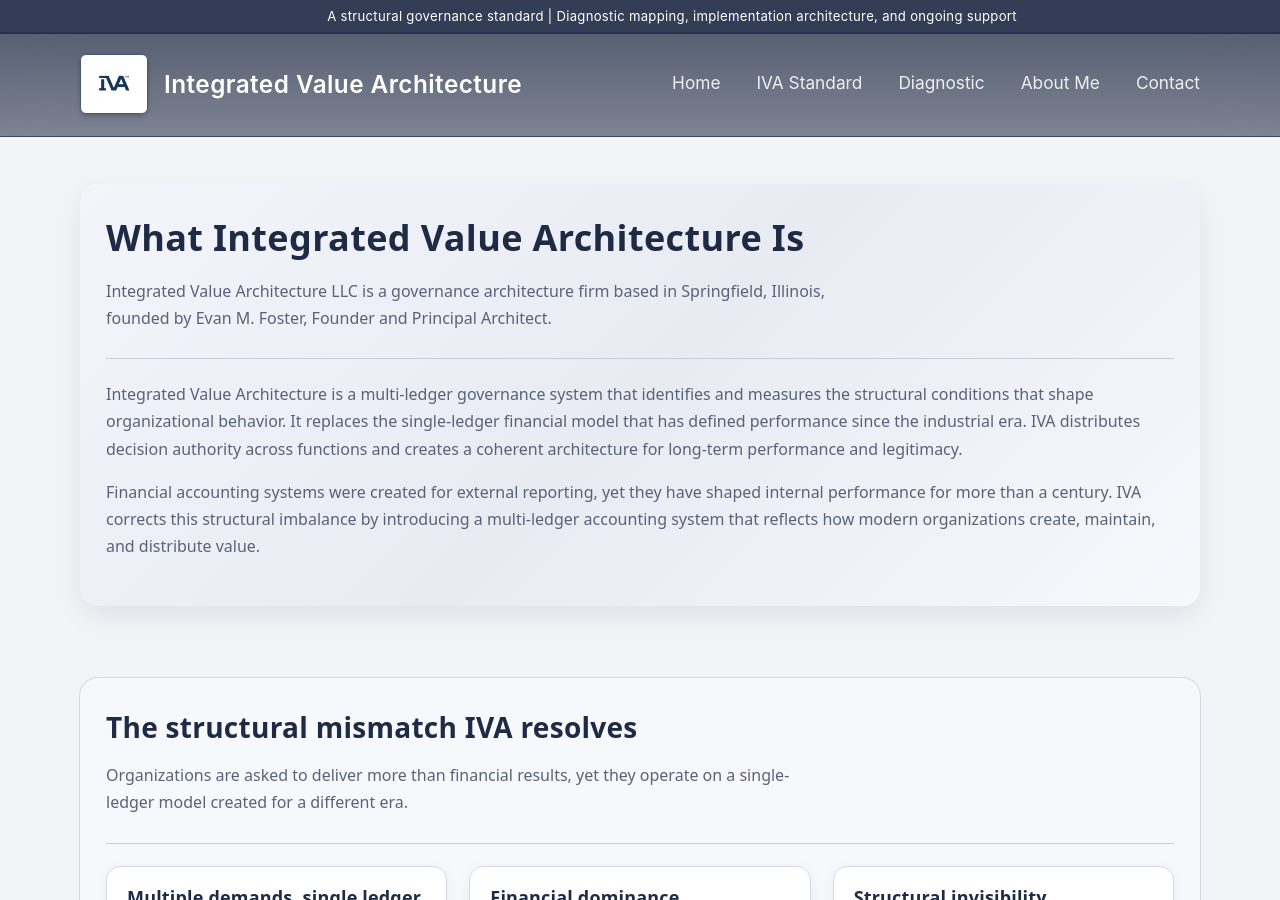
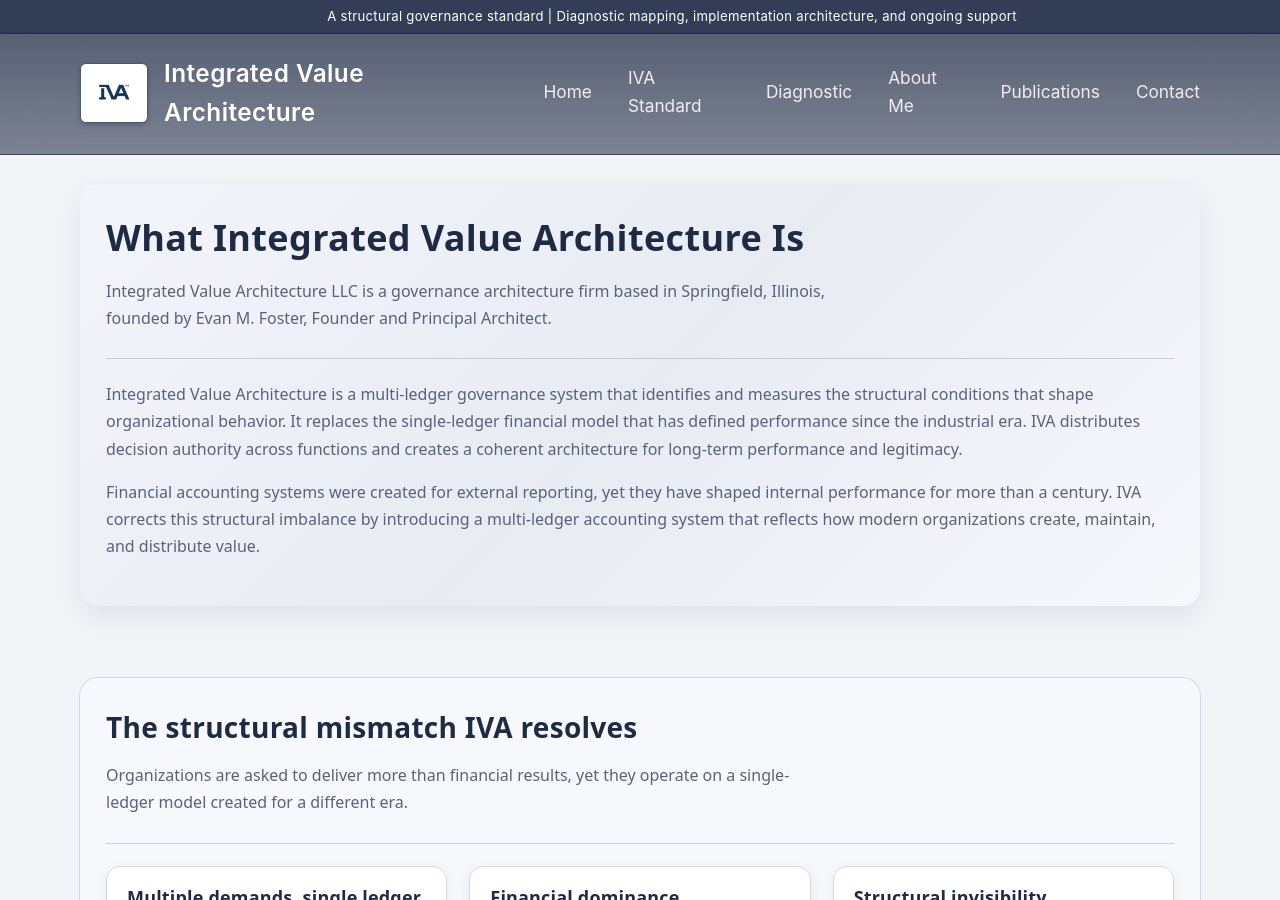
Before and after one commit to efost7873/integratedvaluearchitecture.com, a Jekyll site: the page built from index.html, in a window 1280 px wide and 900 px high. Built offline with Jekyll 4.4.1, drawn with Linux system fonts in a browser that asks for light colours.

Commit message:
Add publication to header nav

```diff
--- a/_includes/header.html
+++ b/_includes/header.html
@@ -21,6 +21,7 @@
       <a class="iva-header-link" href="{{ site.baseurl }}/standard">IVA Standard</a>
       <a class="iva-header-link" href="{{ site.baseurl }}/diagnostic">Diagnostic</a>
       <a class="iva-header-link" href="{{ site.baseurl }}/about-me">About Me</a>
+      <a class="iva-header-link" href="{{ site.baseurl }}/publications">Publications</a>
       <a class="iva-header-link" href="{{ site.baseurl }}/contact">Contact</a>
     </nav>
   </div>
```
